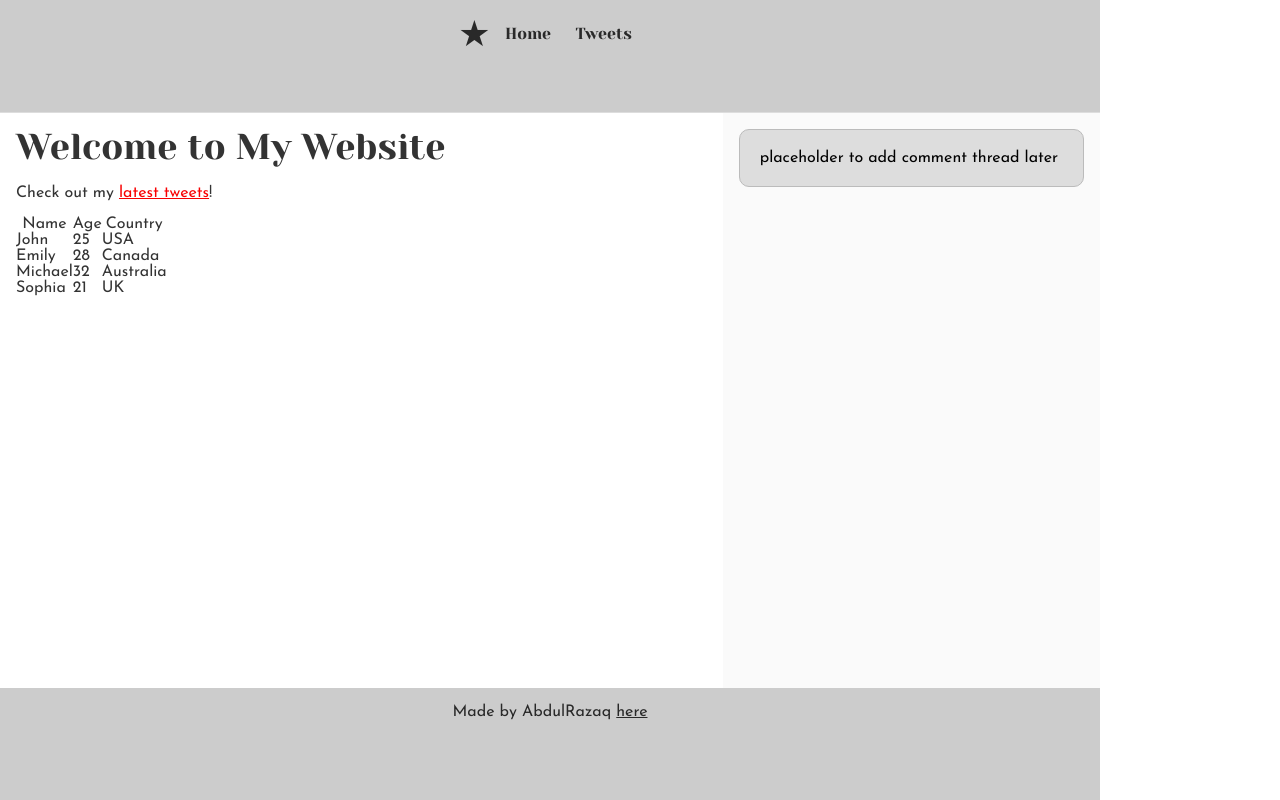
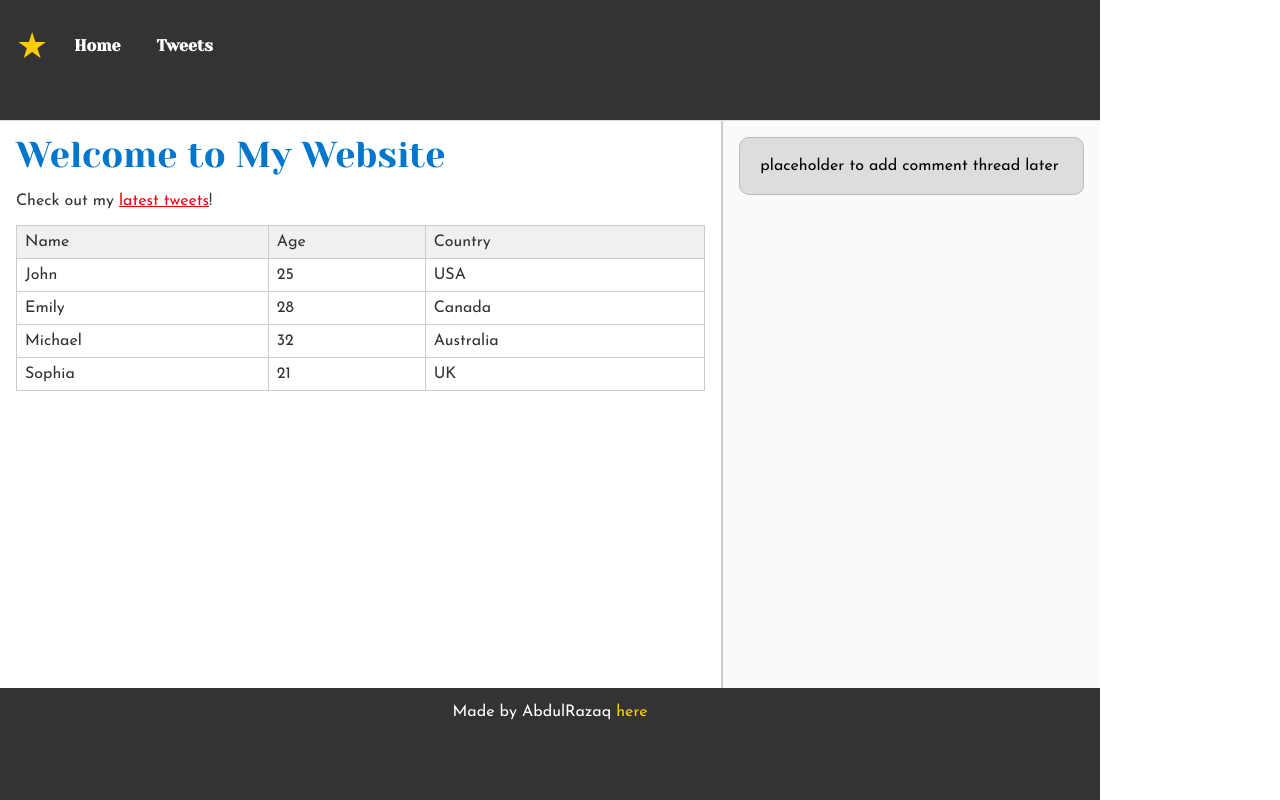
Before and after one commit to RAZJAJ/alx_html_css, a plain HTML site: page css_basic/index.html in a window 1280 px wide. Drawn offline with Linux system fonts and the light colour scheme.

Commit message:
Update styles.css

```diff
--- a/css_basic/styles.css
+++ b/css_basic/styles.css
@@ -12,24 +12,93 @@ main {
     flex: auto;
 }
 
-
 article {
     flex: 2;
     overflow-y: auto;
     padding: 1rem;
+    background-color: #fff;
+    border-right: 1px solid #ccc;
+    color: #333;
 }
-
 
 aside {
     flex: 1;
     overflow-y: auto;
     padding: 1rem;
-
+    background-color: #fafafa;
+    border-left: 1px solid #ccc;
+    color: #666;
 }
 
 
-header, footer {
+header {
+    background-color: #333;
+    color: white;
+}
+
+header ul {
+    list-style: none;
+    display: flex;
+    align-items: center;
+    padding: 0.5rem 1rem;
+    margin: 0;
+}
+
+header li {
+    margin-right: 1rem;
+}
+
+header a {
+    text-decoration: none;
+    color: white;
+    font-weight: bold;
+}
+
+header a:hover {
+    text-decoration: underline;
+}
+
+
+.logo {
+    font-size: 2rem;
+    padding-right: 1rem;
+    color: #ffcc00;
+}
+
+
+article h1 {
+    color: #0077cc;
+}
+
+article table {
+    width: 100%;
+    border-collapse: collapse;
+    margin-top: 1rem;
+}
+
+article th, article td {
+    border: 1px solid #ccc;
+    padding: 0.5rem;
+    text-align: left;
+}
+
+article th {
+    background-color: #f0f0f0;
+}
+
+
+footer {
+    background-color: #333;
+    color: white;
     padding: 1rem;
-    background-color: #ccc;
     text-align: center;
 }
+
+footer a {
+    color: #ffcc00;
+    text-decoration: none;
+}
+
+footer a:hover {
+    text-decoration: underline;
+}
```
